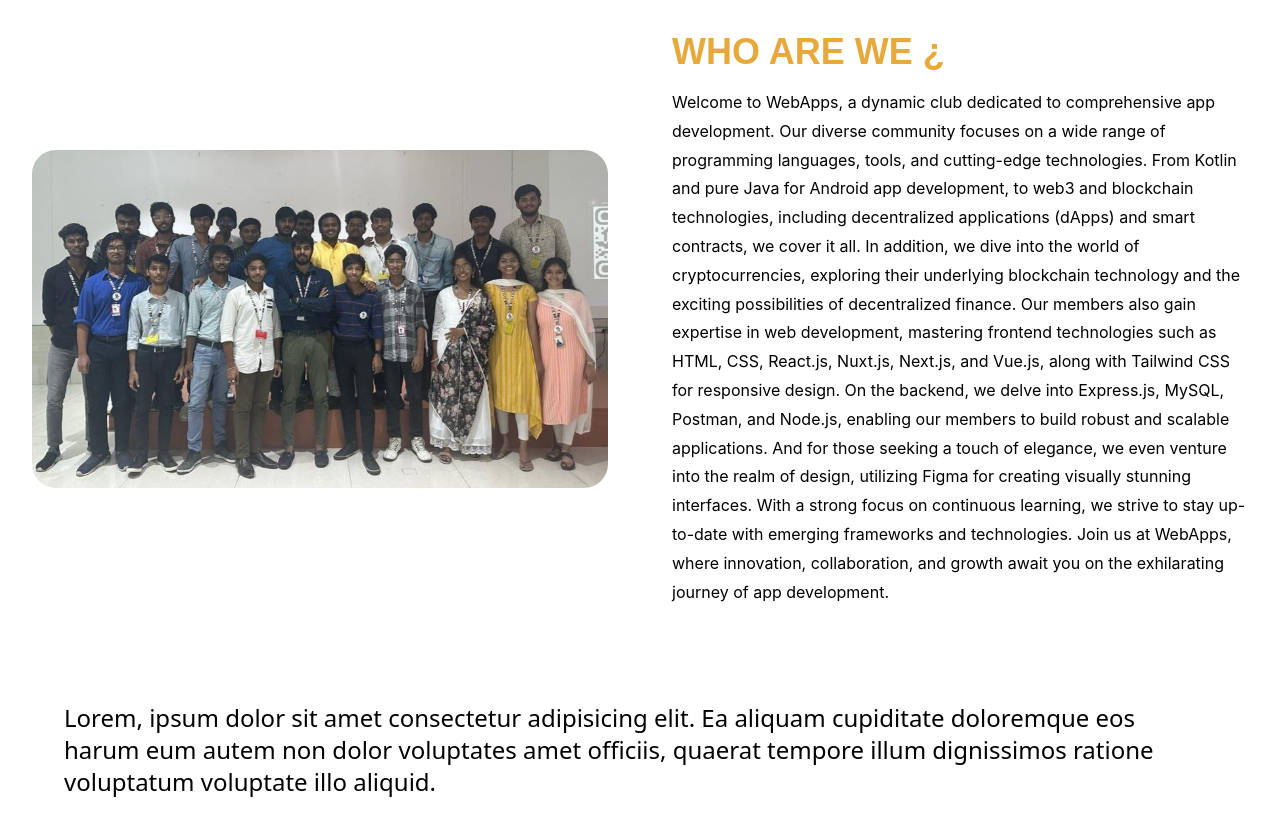
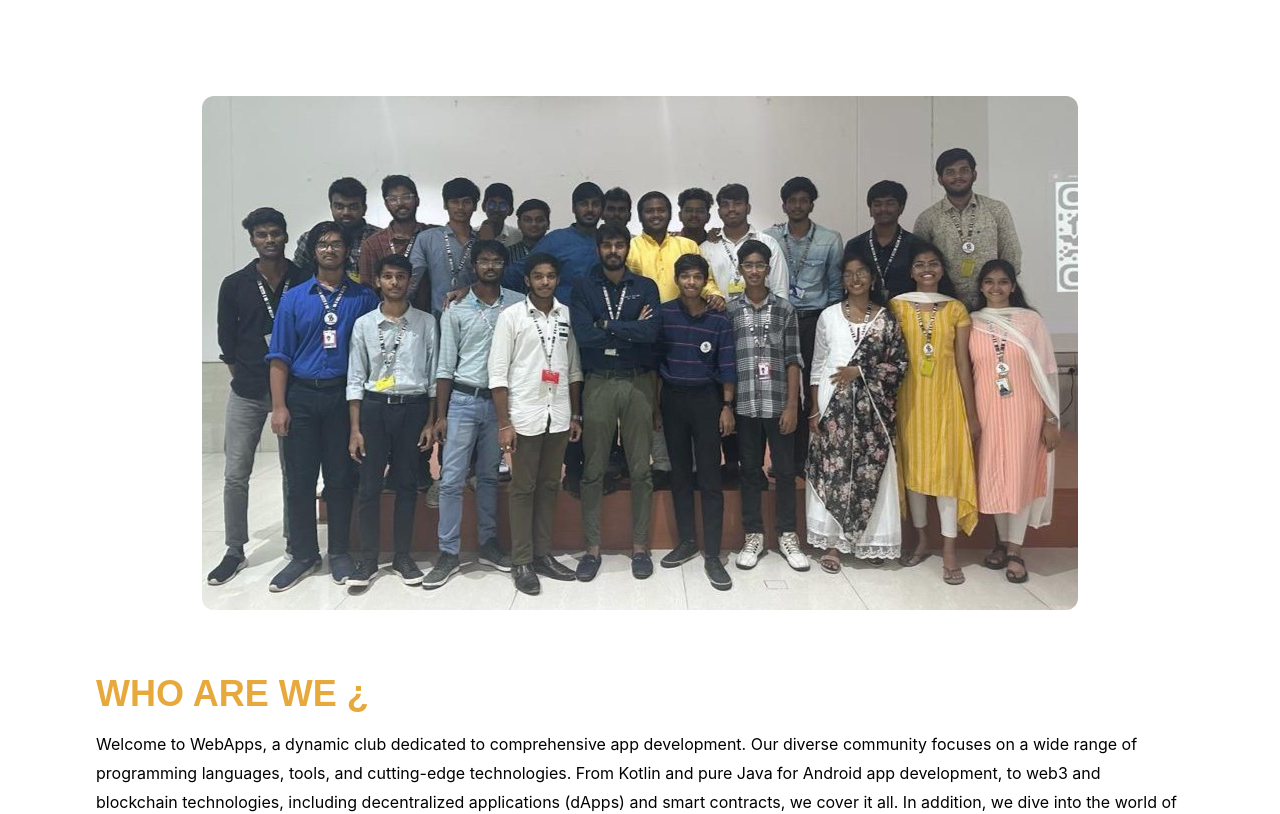
Before and after one commit to adsrisanth/WebAppsClub_Website, a Nuxt app in the folder frontend/: page /home in a window 1280 px wide. Shown: the top 814 px of the page. Built offline with nearby package versions, Linux system fonts and the light colour scheme.

Commit message:
about_View Added

```diff
--- a/frontend/pages/home.vue
+++ b/frontend/pages/home.vue
@@ -1,14 +1,14 @@
 <template>
     <div>
-        <div class="flex flex-col vvsm:p-8 p-24 md:flex-row h-full place-items-center justify-center gap-16">
+        <div class="flex flex-col vvsm:p-6 lg:p-24 xl:p-24 lxl:flex-row h-full place-items-center justify-center gap-16">
             <!-- Image Section -->
-            <div class="vvsm:w-full md:w-1/2 md:flex md:overflow-hidden hover:shadow-lg hover:shadow-[#e7a93c] hover:rounded-3xl dark:hover:shadow-[#0ee2b7] hover:duration-1000">
+            <div class="md:flex md:overflow-hidden hover:shadow-lg hover:shadow-[#e7a93c] hover:rounded-xl dark:hover:shadow-[#0ee2b7] hover:duration-1000">
                 <NuxtLink to="/">
-                    <img src="../assets/images/team.jpg" class="w-full rounded-3xl" alt="Team Image">
+                    <img src="../assets/images/team.jpg" class="w-full vvsm:rounded-lg md:rounded-xl" alt="Team Image">
                 </NuxtLink>
             </div>
             <!-- Text Section -->
-            <div class="md:w-1/2">
+            <div class="lxl:w-1/2">
                 <span class="vvsm:text-4xl text-[42px] font-montserrat text-[#e7a93c] font-bold dark:text-[#0ee2b7]">WHO ARE WE ¿</span>
                 <span class="vvsm:text-sm flex flex-row md:text-[16px] text-xl font-inter dark:text-slate-200 mt-4" style="line-height: 1.8;">
                     Welcome to WebApps, a dynamic club dedicated to comprehensive app development. Our diverse community focuses on a wide range of programming languages, tools, and cutting-edge technologies. From Kotlin and pure Java for Android app development, to web3 and blockchain technologies, including decentralized applications (dApps) and smart contracts, we cover it all.
--- a/frontend/tailwind.config.js
+++ b/frontend/tailwind.config.js
@@ -23,6 +23,7 @@
       }
     },
     screens: {
+      lxl: '1500px',
       xxl: '1200px',
       xl: '992px',
       lg: '840px',
```
